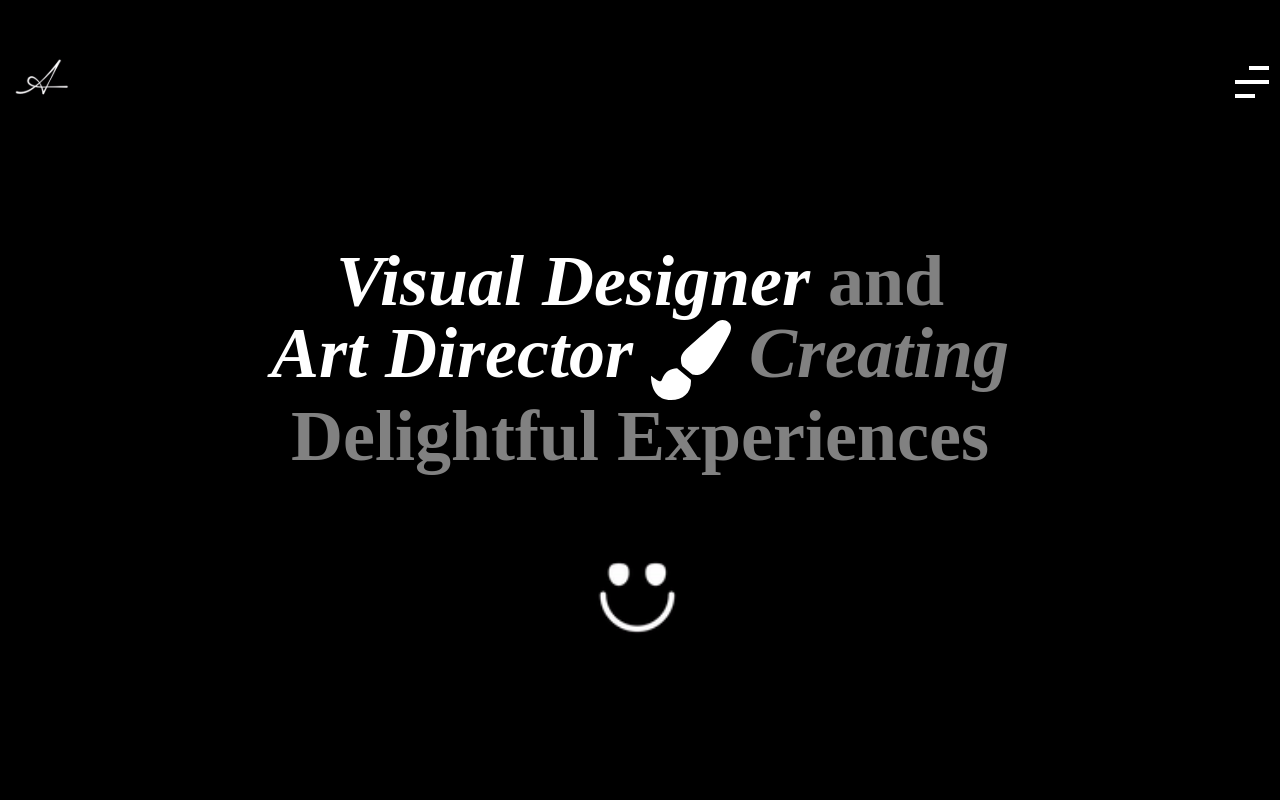
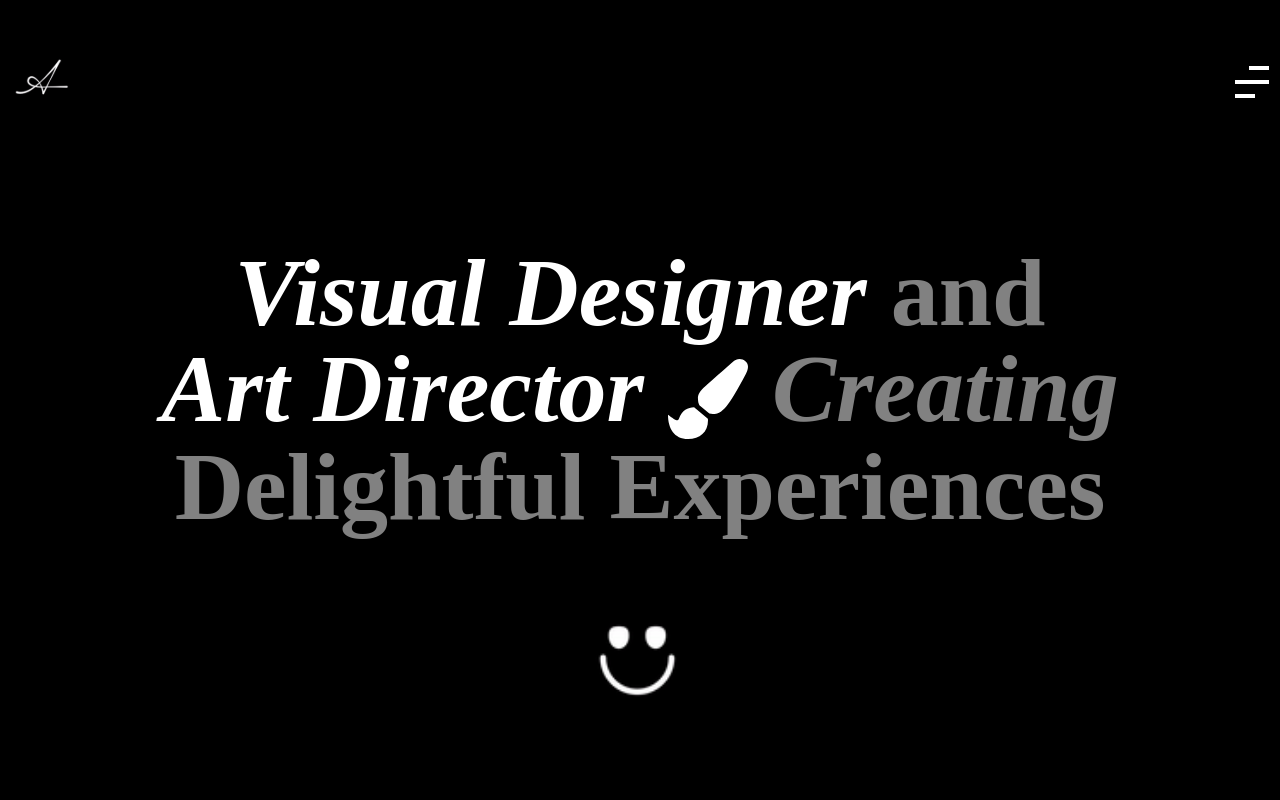
Before and after one commit to Phosah/ari, a React (Vite) app: page / in a window 1280 px wide. Shown: the top 800 px of the page. Built offline with nearby package versions, Linux system fonts and the light colour scheme.

Commit message:
More fixes

```diff
--- a/src/components/Home.jsx
+++ b/src/components/Home.jsx
@@ -8,7 +8,7 @@ export default function Home () {
     return (
         <main className="max-w-7xl mx-auto px-6">
             <div className="py-20">
-                <div className="text-center text-7xl">
+                <div className="text-center text-8xl">
                     <h1 className="italic">Visual Designer <span className="text-brand-gray-1 not-italic">and</span></h1>
                     <h1 className="italic">Art Director <img className="inline-block" src={brush} alt="Paint brush" /> <span className="text-brand-gray-1">Creating</span> </h1>
                     <h1 className="text-brand-gray-1">Delightful Experiences</h1>
@@ -18,7 +18,7 @@ export default function Home () {
             </div>
             <div className="flex items-center justify-between space-x-4 py-20">
                 <div className="w-3/5 flex items-center space-x-4">
-                    <div><img className="w-52" src={ari} alt="Ari photo" /></div>
+                    <div><img src={ari} alt="Ari photo" /></div>
                     <div className="text-brand-gray-2 uppercase font-light">
                         <p className="mb-6 text-xl">HI, MY NAME IS ARI. I'M A VISUAL DESIGNER / ILLUSTRATOR, EXPERIENCES SIMPLE AND DELIGHTFUL FOR AMBITIOUS TEAMS ACROSS THE GLOBE.</p>
                         <div className="flex items-center space-x-4 text-xs">
```
